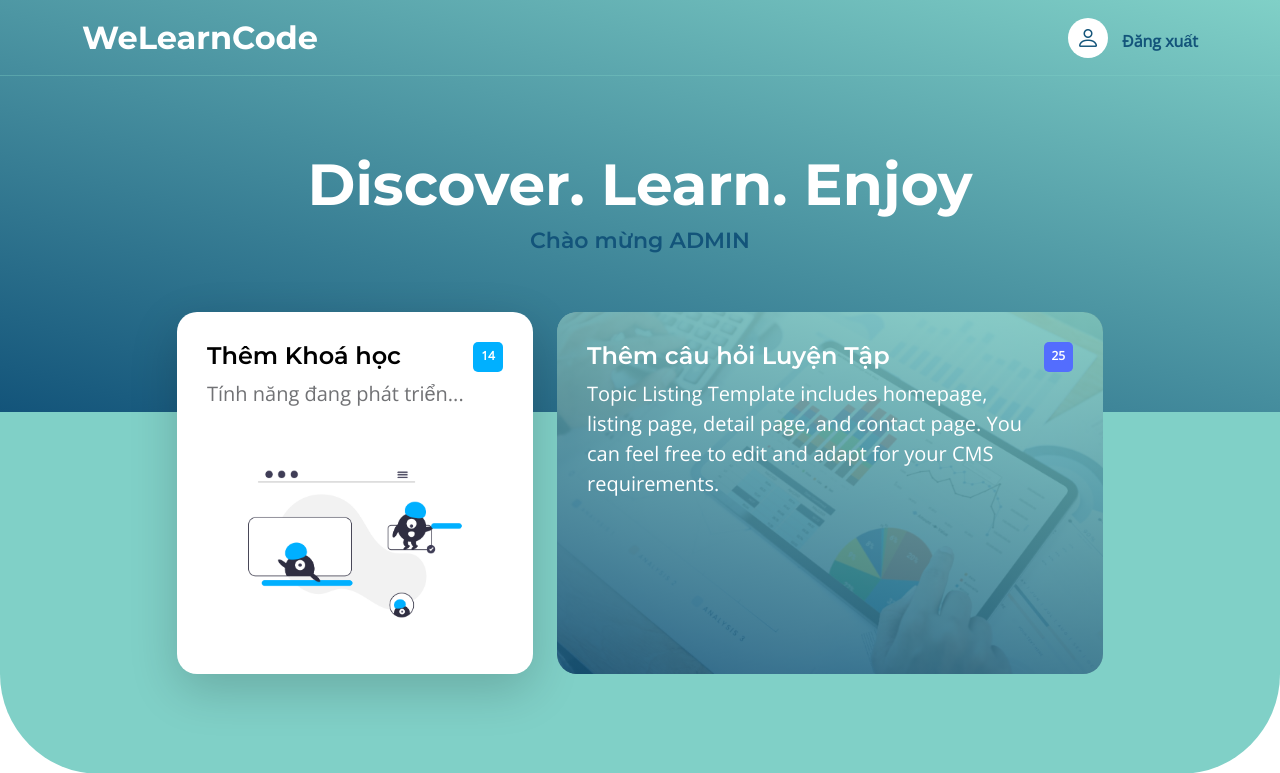
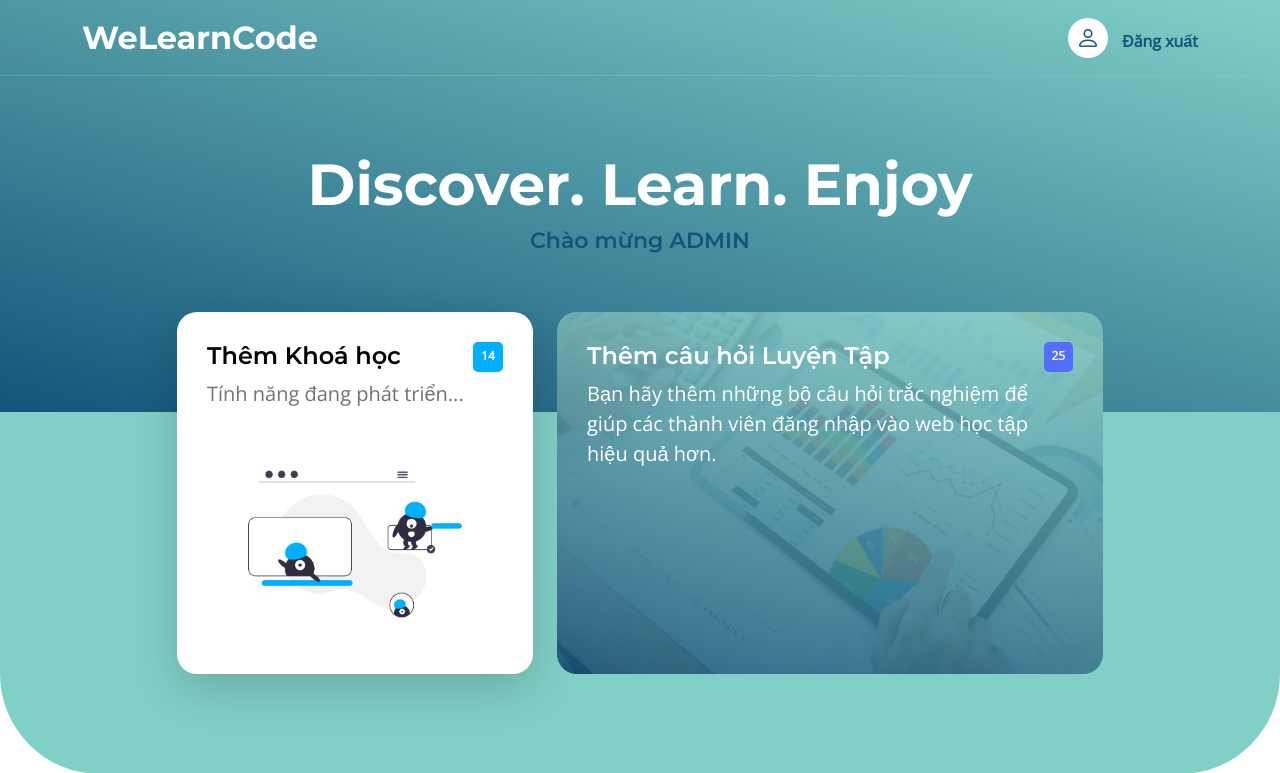
Before and after one commit to Kzzhoangquan/btlweb, a Flask app: page /admin in a window 1280 px wide. Shown: the top 773 px of the page. Run offline with Flask 3, Linux system fonts and the light colour scheme; the visitor is signed in with stand-in values (Sample User, id 1); some libraries are stand-ins or nearby versions.

Commit message:
init project

```diff
--- a/templates/admin.html
+++ b/templates/admin.html
@@ -142,7 +142,7 @@ https://templatemo.com/tm-590-topic-listing
 
                                                 <h5 class="text-white mb-2">Thêm câu hỏi Luyện Tập</h5>
 
-                                                <p class="text-white">Topic Listing Template includes homepage, listing page, detail page, and contact page. You can feel free to edit and adapt for your CMS requirements.</p>
+                                                <p class="text-white">Bạn hãy thêm những bộ câu hỏi trắc nghiệm để giúp các thành viên đăng nhập vào web học tập hiệu quả hơn.</p>
 
 
 
```
